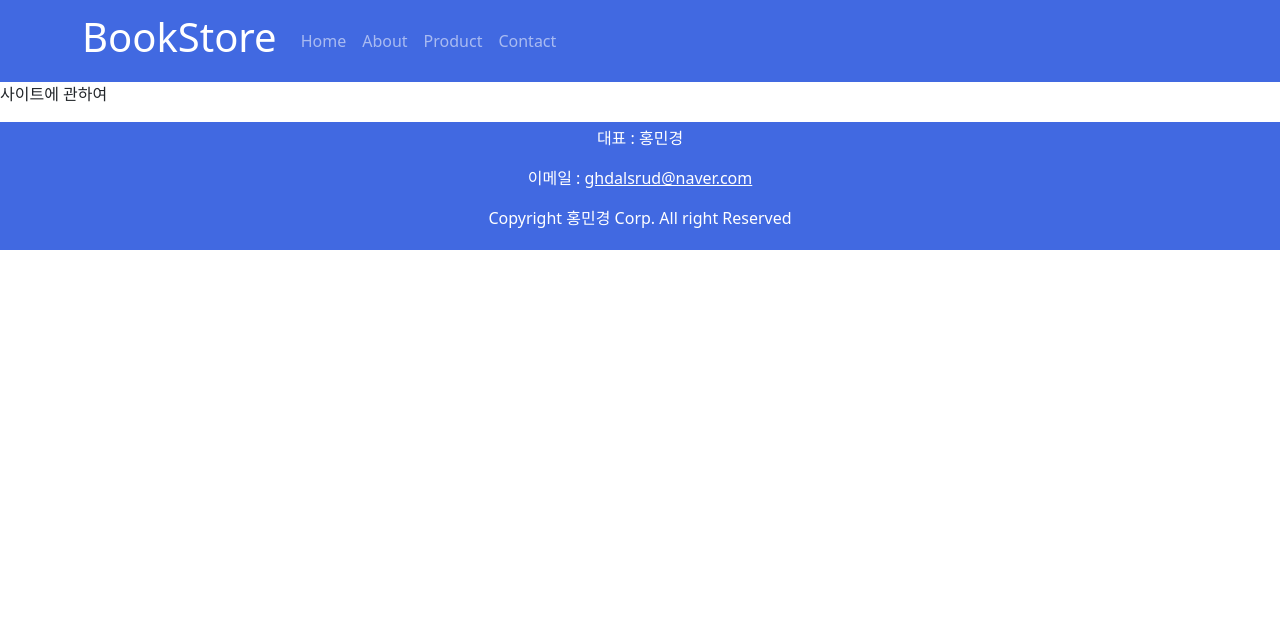
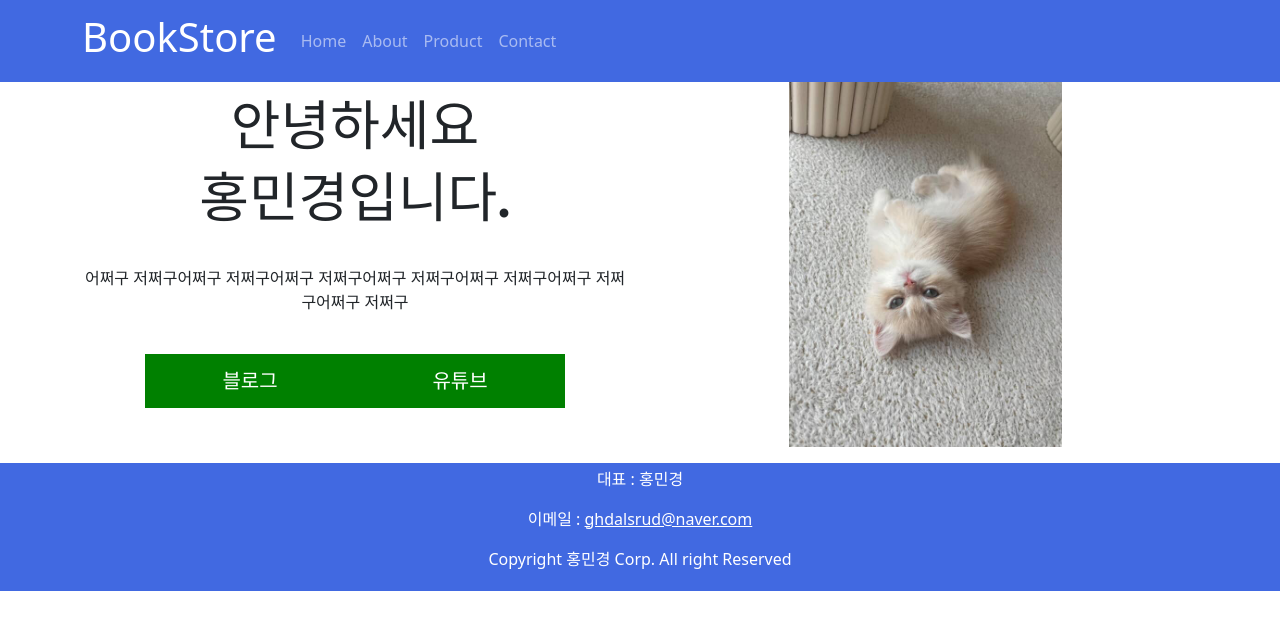
Before and after one commit to mkhong210/study_bookstore, a React (Vite) app: page /about in a window 1280 px wide. Shown: the top 630 px of the page. Built offline with nearby package versions, Linux system fonts and the light colour scheme.

Commit message:
feat: About 페이지 구현 (마크업 + 스타일 포함)

```diff
--- a/src/App.css
+++ b/src/App.css
@@ -4,6 +4,62 @@
   padding: 2rem;
   text-align: center;
 } */
+
+/* 25.05.26 */
+/* About 페이지 스타일 */
+.hidden {
+  opacity: 0;
+  filter: blur(5px);
+  transform: translateX(-100%);
+  transition: all 1s;
+}
+.show {
+  opacity: 1;
+  filter: blur(0);
+  transform: translateX(0);
+}
+
+.header_left_intro {
+  margin-top: 74px;
+  color: #ffae00;
+  font-family: Poppins;
+  font-size: 20px;
+  font-style: normal;
+  font-weight: 700;
+  text-transform: uppercase;
+}
+.header_left_introduce {
+  margin-top: 18px;
+  font-family: Pretendard;
+  font-size: 54px;
+  font-style: normal;
+  font-weight: 700;
+  line-height: 100%;
+}
+.header_left_introduce_body_container {
+  margin-top: 40px;
+  margin-bottom: 40px;
+}
+.header_left_introduce_body {
+  margin: none;
+  color: #363636;
+  font-family: Pretendard;
+  font-size: 20px;
+  font-style: normal;
+  font-weight: 200;
+}
+.btn_header {
+  font-family: Pretendard;
+  padding: 12px 64px;
+  font-size: 20px;
+  font-style: normal;
+  font-weight: 500;
+  line-height: 30px;
+  background: green;
+  color: white;
+  border: none;
+  width: 210px;
+}
 
 /* 25.05.22 */
 .carousel-item-custom {
--- a/src/pages/AboutPage.tsx
+++ b/src/pages/AboutPage.tsx
@@ -1,9 +1,58 @@
-// 25.05.22
+// 25.05.26 - 1
+
+import { useEffect } from "react";
+import { Col, Container, Row } from "react-bootstrap";
 
 const AboutPage: React.FC = () => {
+  // useEffect -
+
+  useEffect(() => {
+    const observer = new IntersectionObserver((entries) => {
+      // IntersectionObserver - 브라우저 api로 브라우저 상에서 화면에 들어오는지 충돌하는지 등 검사를 하는 객체
+      // => 콜백함수 필요
+
+      entries.forEach((entry) => {
+        if (entry.isIntersecting) {
+          // isIntersecting - 요소가 화면 안에 있는지 확인
+          entry.target.classList.add("show");
+        } else {
+          entry.target.classList.remove("show");
+        }
+      });
+    });
+    const elements = document.querySelectorAll(".hidden");
+    elements.forEach((el) => observer.observe(el));
+  }, []);
+  // [] 비어있으면 마운틴 되었을떄 한번 실행
+
   return (
     <div>
-      <p>사이트에 관하여</p>
+      <Container>
+        <Row className="text-center">
+          {/* 소개 */}
+          <Col md={6} className="header_left hidden">
+            <header className="header_left_introduce">안녕하세요</header>
+            <header className="header_left_introduce">홍민경입니다.</header>
+            <div className="header_left_introduce_body_container">
+              어쩌구 저쩌구어쩌구 저쩌구어쩌구 저쩌구어쩌구 저쩌구어쩌구
+              저쩌구어쩌구 저쩌구어쩌구 저쩌구
+            </div>
+            {/* 버튼 세션 */}
+            <div className="btn_header_container">
+              <a href="">
+                <button className="btn_header btnHover">블로그</button>
+              </a>
+              <a href="">
+                <button className="btn_header btnHover">유튜브</button>
+              </a>
+            </div>
+          </Col>
+          {/* 이미지 섹션 */}
+          <Col>
+            <img src="/img/member.jpg" width={"50%"} alt="" />
+          </Col>
+        </Row>
+      </Container>
     </div>
   );
 };
```
Also changed, not shown: public/img/member.jpg (added).
